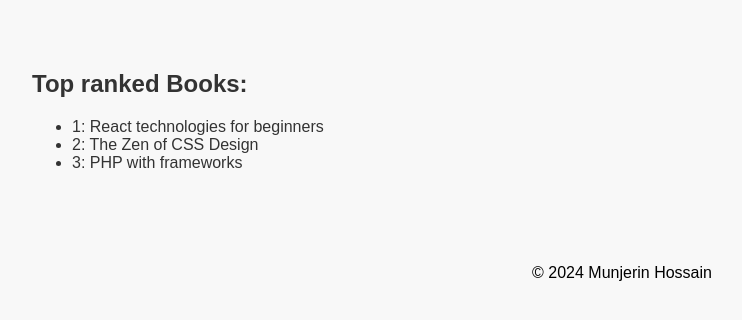
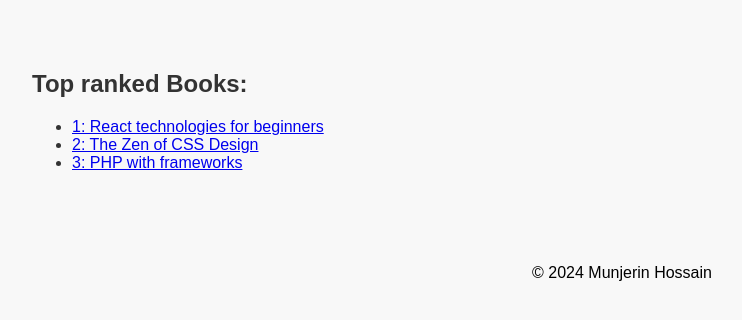
Before and after one commit to MunjerinHossain/basic_website_construction, a PHP site: page / in a window 1280 px wide. Shown: the part 154-474 px from the top of the page, without its empty margins (18-760 px from the left). Run offline with PHP 8.4, Linux system fonts and the light colour scheme.

Commit message:
linked single book pages

```diff
--- a/css/styles.css
+++ b/css/styles.css
@@ -26,8 +26,6 @@ nav ul li {
   background-color: burlywood;
   width: 100px;
   height: 100px;
-
-
 }
 
 main {
@@ -38,6 +36,22 @@ main {
     text-align: center;
 } */
 
+.page {
+  width: 100vw;
+  height: 100vh;
+  position: fixed;
+  top: 0;
+  left: -100vw;
+  overflow-y: auto;
+  z-index: 0;
+  background-color: hsl(0, 0%, 100%);
+}
+
+.page:target {
+  left: 0vw;
+  z-index: 1;
+}
+
 footer {
   /* background-color: #007bff; */
   color: #000;
--- a/index.html
+++ b/index.html
@@ -20,10 +20,40 @@
         <section>
             <h2>Top ranked Books:</h2>
             <ul>
-                <li>1: React technologies for beginners</li>
-                <li>2: The Zen of CSS Design</li>
-                <li>3: PHP with frameworks</li>
+                <li><a href="#one">1: React technologies for beginners</a></li>
+                <li><a href="#two">2: The Zen of CSS Design</a></li>
+                <li><a href="#three">3: PHP with frameworks</a></li>
             </ul>
+
+            <div class="page" id="one">
+                React technologies for beginners
+
+                <ul>
+                  <li><a href="#">Back to Home</a></li>
+                  <li><a href="about.html">About</a></li>
+                  <li><a href="books.html">Read Books</a></li>
+                </ul>
+              </div>
+
+              <div class="page" id="two">
+                The Zen of CSS Design
+
+                <ul>
+                  <li><a href="#">Back to Home</a></li>
+                  <li><a href="about.html">About</a></li>
+                  <li><a href="books.html">Read Books</a></li>
+                </ul>
+              </div>
+
+              <div class="page" id="three">
+                PHP with frameworks
+
+                <ul>
+                  <li><a href="#">Back to Home</a></li>
+                  <li><a href="about.html">About</a></li>
+                  <li><a href="books.html">Read Books</a></li>
+                </ul>
+              </div>
         </section>
     </main>
 
```
Also changed, not shown: singleBookView.html (deleted). Lines whose indentation alone changed are shown as unchanged.
